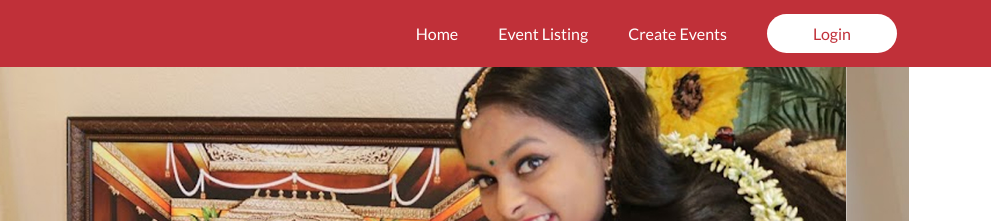
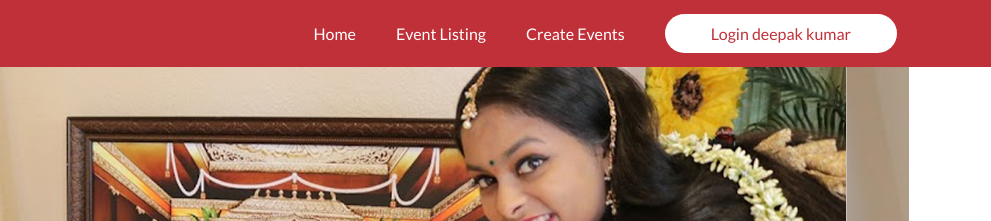
Before and after one commit to deepakkumartiwari2025/developer, a plain HTML site: page index.html in a window 1280 px wide. Shown: the top 221 px of the page, 289-1280 px from the left. Drawn offline with nearby package versions, Linux system fonts and the light colour scheme.

Commit message:
changes done in index file

```diff
--- a/index.html
+++ b/index.html
@@ -42,7 +42,7 @@
 				                    <a href="create-events.html">Create Events</a>
 				                </li>
 				                <li class="nav-item">
-				                    <a href="login.html">Login</a>
+				                    <a href="login.html">Login deepak kumar</a>
 								</li>
 				            </ul>
 				        </div>
```
